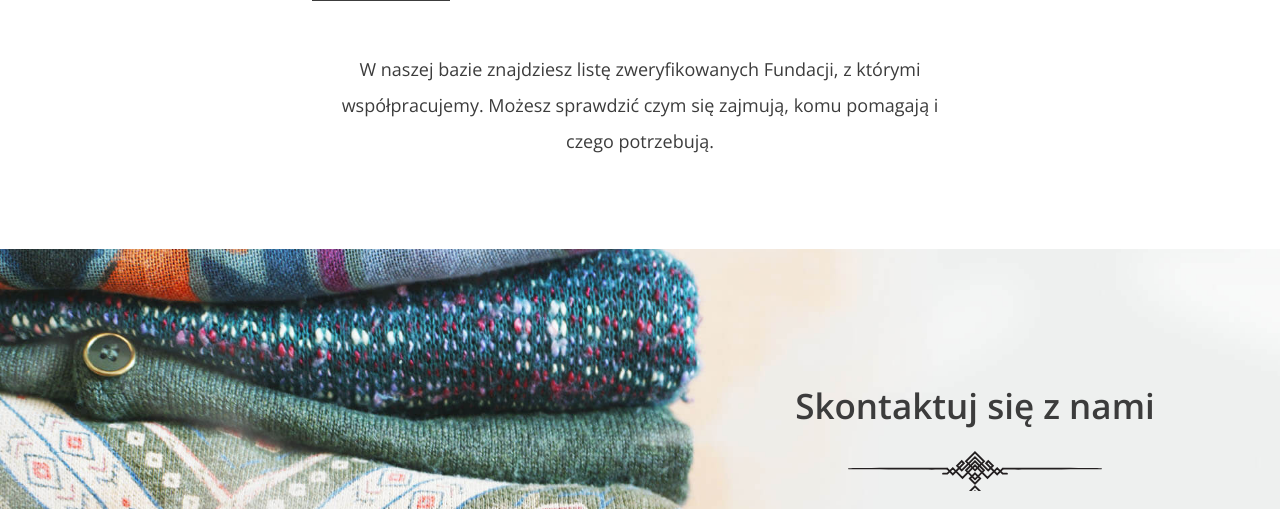
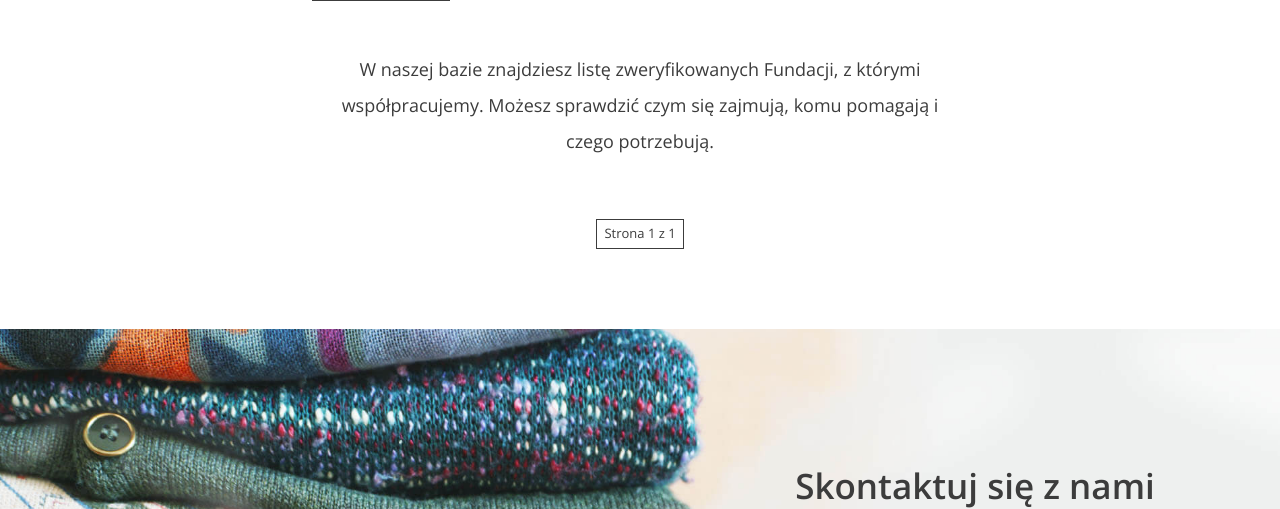
Before and after one commit to JakubPiecha/donation, a Django app: page / in a window 1280 px wide. Shown: the part 2706-3215 px from the top of the page. Run offline with Django 4.2, Linux system fonts and the light colour scheme; tables that the repository leaves empty hold one stand-in row (values such as "Sample post").

Commit message:
add pagination

```diff
--- a/donations/models.py
+++ b/donations/models.py
@@ -16,7 +16,8 @@
     type = models.IntegerField(choices={
         (1, 'fundacja'),
         (2, 'organizacja pozarządowa'),
-        (3, 'zbiórka lokalna')}, default=1)
+        (3, 'zbiórka lokalna')},
+        default=1)
     categories = models.ManyToManyField('Category')
 
     def __str__(self):
--- a/donations/templates/index.html
+++ b/donations/templates/index.html
@@ -95,8 +95,7 @@
                 się zajmują, komu pomagają i czego potrzebują.</p>
 
             <ul class="help--slides-items">
-                {% for institution in institutions %}
-                    {% if institution.type == 1 %}
+                {% for institution in foundations %}
                     <li>
                     <div class="col">
                         <div class="title">{{ institution.name }}</div>
@@ -109,19 +108,26 @@
                                 {{ values }},
                             {% endfor %}</div>
                     </div>
-                    {% endif %}
                 {% endfor %}
                 </li>
             </ul>
+            <div class="help--slides-pagination">
+                <ul class="help--buttons">
+                    {% if foundations.has_previous %}
+                        <li><a href="?page1={{ foundations.previous_page_number }}#help"
+                               class="btn btn--small btn--without-border">Wstecz</a></li>
+                    {% endif %}
+                    <li class="btn btn--small btn--without-border active ">Strona {{ foundations.number }}
+                        z {{ foundations.paginator.num_pages }}</li>
+                    {% if foundations.has_next %}
+                        <li><a href="?page1={{ foundations.next_page_number }}#help"
+                               class="btn btn--small btn--without-border"
+                               data-page="3">Następna</a></li>
+                    {% endif %}
+                </ul>
+            </div>
+        </div>
 
-            <!-- Pagination
-            <ul class="help--slides-pagination">
-              <li><a href="#" class="btn btn--small btn--without-border active" data-page="1">1</a></li>
-              <li><a href="#" class="btn btn--small btn--without-border" data-page="2">2</a></li>
-              <li><a href="#" class="btn btn--small btn--without-border" data-page="3">3</a></li>
-            </ul>
-            -->
-        </div>
 
         <!-- SLIDE 2 -->
         <div class="help--slides" data-id="2">
@@ -131,8 +137,7 @@
                 quos suscipit corporis!
             </p>
             <ul class="help--slides-items">
-                {% for institution in institutions %}
-                    {% if institution.type == 2 %}
+                {% for institution in organizations %}
                     <li>
                     <div class="col">
                         <div class="title">{{ institution.name }}</div>
@@ -145,29 +150,33 @@
                                 {{ values }},
                             {% endfor %}</div>
                     </div>
-                    {% endif %}
                 {% endfor %}
                 </li>
             </ul>
 
-            <!-- Pagination
-            <ul class="help--slides-pagination">
-              <li><a href="#" class="btn btn--small btn--without-border active" data-page="1">1</a></li>
-              <li><a href="#" class="btn btn--small btn--without-border" data-page="2">2</a></li>
-              <li><a href="#" class="btn btn--small btn--without-border" data-page="3">3</a></li>
-              <li><a href="#" class="btn btn--small btn--without-border" data-page="4">4</a></li>
-              <li><a href="#" class="btn btn--small btn--without-border" data-page="5">5</a></li>
+            <div class="help--slides-pagination">
+                <ul class="help--buttons" data-id="2">
+                    {% if organizations.has_previous %}
+                        <li><a href="?page2={{ organizations.previous_page_number }}#help"
+                               class="btn btn--small btn--without-border">Wstecz</a></li>
+                    {% endif %}
+                    <li class="btn btn--small btn--without-border active ">Strona {{ organizations.number }}
+                        z {{ organizations.paginator.num_pages }}</li>
+                    {% if organizations.has_next %}
+                        <li><a href="?page2={{ organizations.next_page_number }}#help"
+                               class="btn btn--small btn--without-border"
+                               >Następna</a></li>
+                    {% endif %}
                 </ul>
-            -->
+            </div>
         </div>
 
-        <!-- SLIDE 3 -->
+
         <div class="help--slides" data-id="3">
             <p>Lorem ipsum dolor sit amet, his ocurreret persequeris ea, ad utinam laudem duo. Verterem adipisci
                 partiendo eos ne, ea his reque quaeque recteque, ne quo lobortis intellegam.</p>
             <ul class="help--slides-items">
-                {% for institution in institutions %}
-                    {% if institution.type == 3 %}
+                {% for institution in rebounds %}
                     <li>
                     <div class="col">
                         <div class="title">{{ institution.name }}</div>
@@ -179,17 +188,23 @@
                                 {{ values }},
                             {% endfor %}</div>
                     </div>
-                    {% endif %}
                 {% endfor %}
                 </li>
             </ul>
-
-            <!-- Pagination
-            <ul class="help--slides-pagination">
-              <li><a href="#" class="btn btn--small btn--without-border active" data-page="1">1</a></li>
-              <li><a href="#" class="btn btn--small btn--without-border" data-page="2">2</a></li>
+            <div class="help--slides-pagination">
+                <ul class="help--buttons">
+                    {% if rebounds.has_previous %}
+                        <li><a href="?page3={{ rebounds.previous_page_number }}#help"
+                               class="btn btn--small btn--without-border">Wstecz</a></li>
+                    {% endif %}
+                    <li class="btn btn--small btn--without-border active ">Strona {{ rebounds.number }}
+                        z {{ rebounds.paginator.num_pages }}</li>
+                    {% if rebounds.has_next %}
+                        <li><a href="?page3={{ rebounds.next_page_number }}#help"
+                               class="btn btn--small btn--without-border">Następna</a></li>
+                    {% endif %}
                 </ul>
-            -->
+            </div>
         </div>
     </section>
 
--- a/donations/views.py
+++ b/donations/views.py
@@ -1,32 +1,58 @@
+from django.core.paginator import Paginator, PageNotAnInteger, EmptyPage
 from django.db.models import Sum
 from django.shortcuts import render
 from django.views import View
-from django.views.generic import TemplateView, CreateView
-
 from donations.models import Donation, Institution
 
 
 # Create your views here.
-class HomeView(TemplateView):
-    template_name = 'index.html'
+class HomeView(View):
 
-    def get_context_data(self, **kwargs):
-        data = super().get_context_data(**kwargs)
-        data['bags'] = sum(Donation.objects.all().values_list('quantity', flat=True))
-        data['count_institutions'] = Donation.objects.all().values_list('institution').distinct().count()
-        data['institutions'] = Institution.objects.all()
-        print(data)
-        return data
+    def get(self, request):
+        bags = sum(Donation.objects.all().values_list('quantity', flat=True))
+        count_institutions = Donation.objects.all().values_list('institution').distinct().count()
+        foundations = Institution.objects.filter(type=1).order_by('-id')
+        pagination_foundations = Paginator(foundations, 5)
+        page_1 = request.GET.get('page1')
+        try:
+            foundations = pagination_foundations.page(page_1)
+        except PageNotAnInteger:
+            foundations = pagination_foundations.page(1)
+        except EmptyPage:
+            foundations = pagination_foundations.page(pagination_foundations.num_pages)
+        organizations = Institution.objects.filter(type=2).order_by('-id')
+        pagination_organizations = Paginator(organizations, 5)
+        page_2 = request.GET.get('page2')
+        try:
+            organizations = pagination_organizations.page(page_2)
+        except PageNotAnInteger:
+            organizations = pagination_organizations.page(1)
+        except EmptyPage:
+            organizations = pagination_organizations.page(pagination_organizations.num_pages)
+        rebounds = Institution.objects.filter(type=3).order_by('-id')
+        pagination_rebounds = Paginator(rebounds, 5)
+        page_3 = request.GET.get('page3')
+        try:
+            rebounds = pagination_rebounds.page(page_3)
+        except PageNotAnInteger:
+            rebounds = pagination_rebounds.page(1)
+        except EmptyPage:
+            rebounds = pagination_rebounds.page(pagination_rebounds.num_pages)
+        context = {'bags': bags, 'count_institutions': count_institutions, 'rebounds': rebounds,
+                   'foundations': foundations, 'organizations': organizations, }
+        return render(request, 'index.html', context)
 
 
 class AddDonationView(View):
     def get(self, request):
         return render(request, 'form.html')
 
+
 class LoginView(View):
     def get(self, request):
         return render(request, 'login.html')
 
+
 class RegistrationView(View):
     def get(self, request):
         return render(request, 'register.html')
```
Lines whose indentation alone changed are shown as unchanged.
